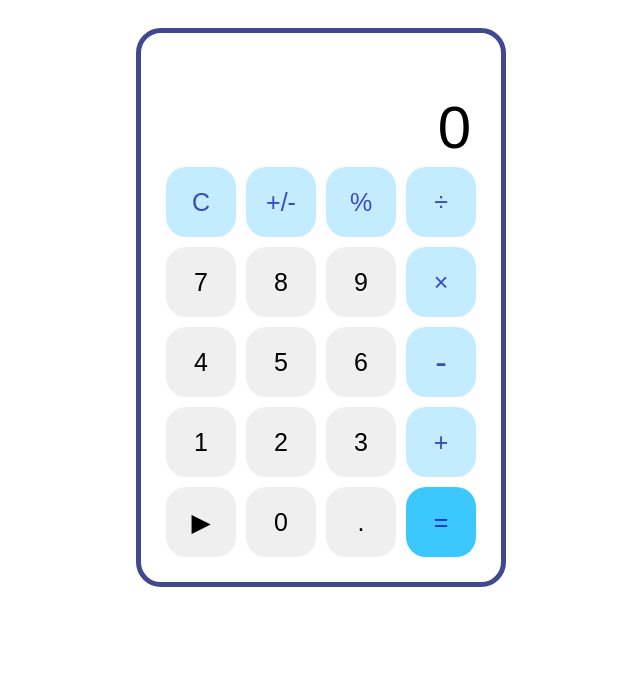
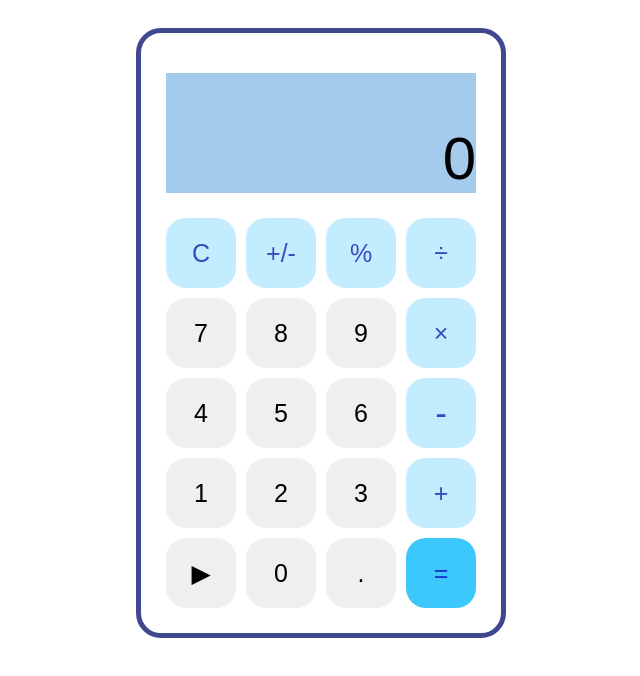
Before and after one commit to primovere/calculator, a plain HTML site: page index.html in a window 1280 px wide. Shown: the whole page, without its empty margins (319-959 px from the left). Drawn offline with Linux system fonts and the light colour scheme.

Commit message:
Change the color, position, and size of display

```diff
--- a/index.html
+++ b/index.html
@@ -8,7 +8,9 @@
   </head>
   <body>
     <div class="calculator">
-      <div class="display">0</div>
+      <div class="display-bezel">
+        <div class="display">0</div>
+      </div>
       <div class="below-section">
         <div class="left-part">
           <div class="function-buttons">
--- a/styles.css
+++ b/styles.css
@@ -35,10 +35,19 @@ button {
 
 .display {
   text-align: end;
+  position: absolute;
+  bottom: 0;
+  right: 0;
+}
+
+.display-bezel {
+  height: 120px;
+  position: relative;
   font-size: 60px;
-  margin-top: 40px;
   padding-right: 10px;
+  margin: 20px 5px;
   font-family: Arial, Helvetica, sans-serif;
+  background-color: #a4caec;
 }
 
 .calculator {
```
